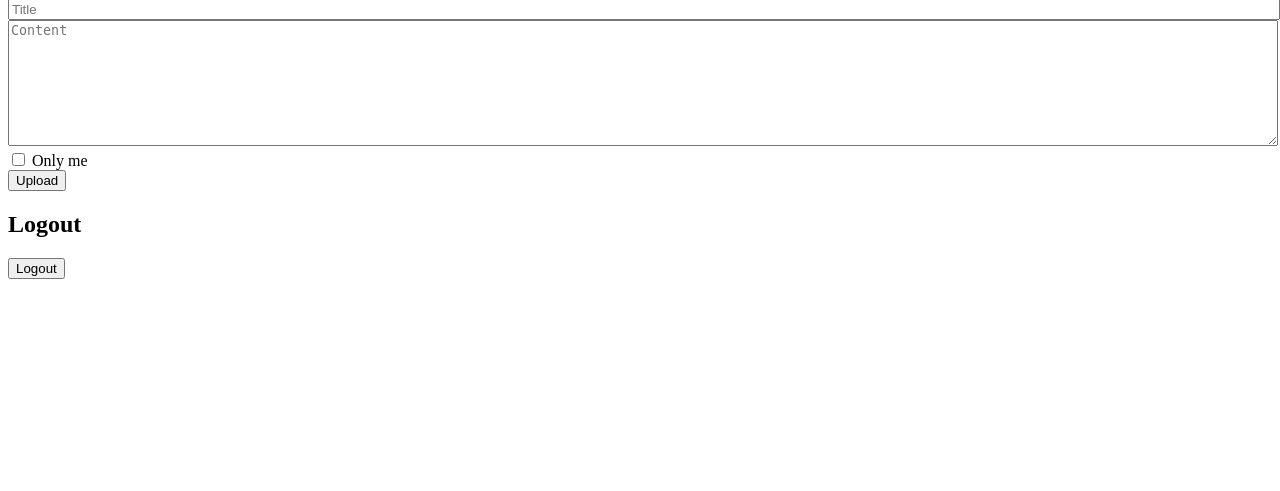
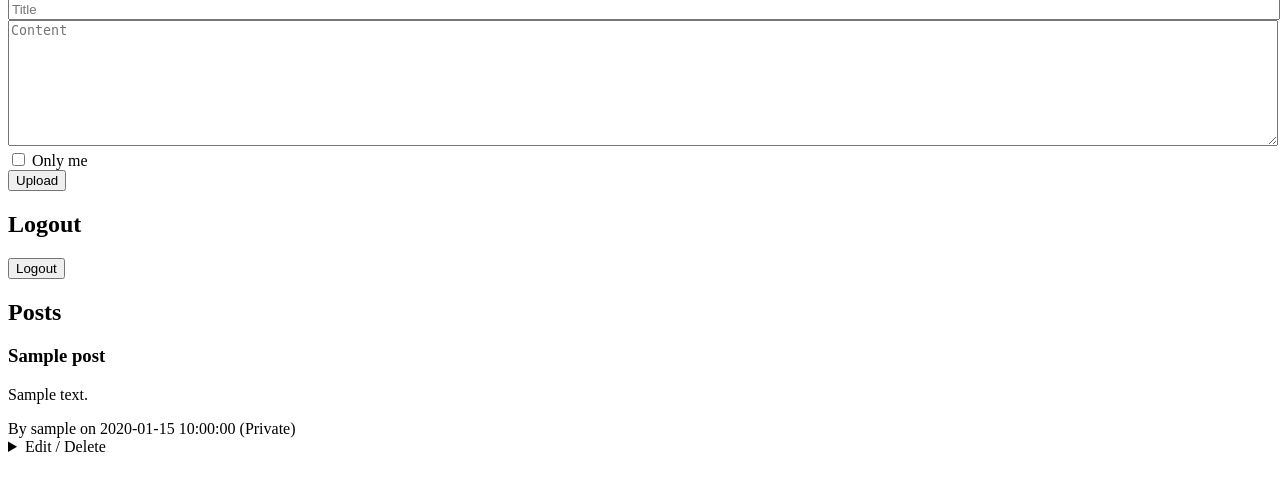
Before and after one commit to real-lake050317/cykor-assignments, a PHP site: page /index.php in a window 1280 px wide. Shown: the part 68-559 px from the top of the page. Run offline with PHP 8.4, Linux system fonts and the light colour scheme; the visitor is signed in with stand-in values (Sample User, id 1); tables that the repository leaves empty hold one stand-in row (values such as "Sample post").

Commit message:
FEAT: Add post upload; post edit and delete

```diff
--- a/wk3/src/index.php
+++ b/wk3/src/index.php
@@ -73,7 +73,7 @@ if ($_SERVER['REQUEST_METHOD'] === 'POST') {
                 header('Location: /');
                 exit;
             }
-            $title   = trim($_POST['title'] ?? '');
+            $title = trim($_POST['title'] ?? '');
             $content = trim($_POST['content'] ?? '');
             $only_me = isset($_POST['only_me']) ? 1 : 0;
             if ($title && $content) {
@@ -136,5 +136,38 @@ $posts = $stmt->fetchAll();
             <input type="hidden" name="action" value="logout">
             <button type="submit">Logout</button>
         </form>
+
     <?php endif; ?>
+    <h2>Posts</h2>
+    <?php foreach ($posts as $p): ?>
+        <article>
+            <h3><?= $p['title'] ?></h3>
+            <p><?= $p['content'] ?></p> <!-- Needs \n handling -->
+            <label>By <?= $p['username'] ?> on
+                <?= $p['created_at'] ?>
+                <?php if ($p['only_me'] == 1): ?>
+                    <label>(Private)</label>
+                <?php endif; ?>
+            </label>
+
+            <?php if (is_logged_in() && ($p['user_id'] == $_SESSION['user_id'] || is_admin())): ?>
+                <details>
+                    <summary>Edit / Delete</summary>
+                    <form method="post">
+                        <input type="hidden" name="action" value="edit_post">
+                        <input type="hidden" name="post_id" value="<?= $p['id'] ?>">
+                        <input type="text" name="title" value="<?= $p['title'] ?>" required><br>
+                        <textarea name="content" required><?= $p['content'] ?></textarea><br>
+                        <label><input type="checkbox" name="only_me" <?= $p['only_me'] ? 'checked' : '' ?>> Only me</label><br>
+                        <button type="submit">Save changes</button>
+                    </form>
+                    <form method="post" onsubmit="return confirm('Delete this post?');">
+                        <input type="hidden" name="action" value="delete_post">
+                        <input type="hidden" name="post_id" value="<?= $p['id'] ?>">
+                        <button type="submit">Delete</button>
+                    </form>
+                </details>
+            <?php endif; ?>
+        </article>
+    <?php endforeach; ?>
 </body>
```
